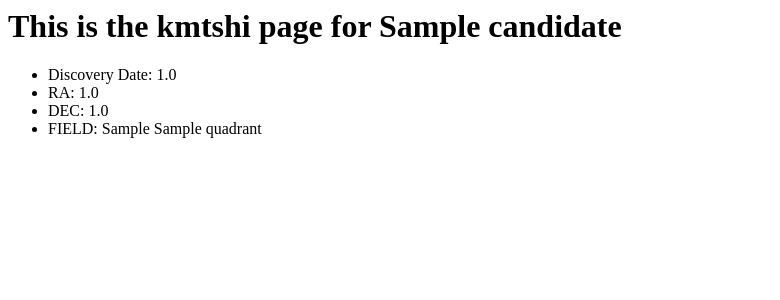
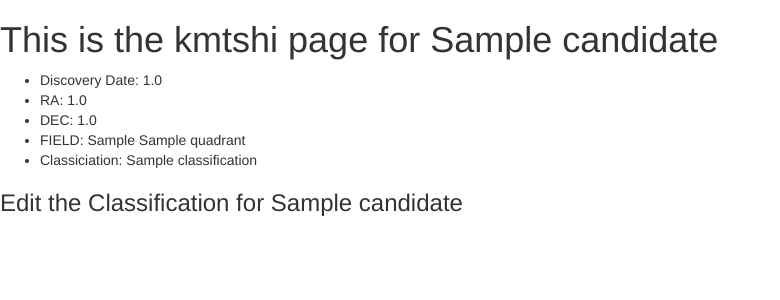
Before and after one commit to mdrout/KMTNet-SN-Exchange, a Django app: page /1/ in a window 1280 px wide. Shown: the top 300 px of the page, without its empty margins (0-780 px from the left). Run offline with Django 3.2, Linux system fonts and the light colour scheme; tables that the repository leaves empty hold one stand-in row (values such as "Sample post"); some libraries are stand-ins or nearby versions.

Commit message:
Added ability to edit classification from candidate page

```diff
--- a/kmtshi/templates/kmtshi/detail.html
+++ b/kmtshi/templates/kmtshi/detail.html
@@ -1,7 +1,23 @@
+<html>
+    <head>
+        <title>kmtshi: {{candidate}} </title>
+        <link rel="stylesheet" href="//maxcdn.bootstrapcdn.com/bootstrap/3.2.0/css/bootstrap.min.css">
+        <link rel="stylesheet" href="//maxcdn.bootstrapcdn.com/bootstrap/3.2.0/css/bootstrap-theme.min.css">
+        <link href='//fonts.googleapis.com/css?family=Lobster&subset=latin,latin-ext' rel='stylesheet' type='text/css'>
+    </head>
+    <body>
+
         <h1> This is the kmtshi page for  {{ candidate }} </h1>
         <ul>
             <li> Discovery Date: {{candidate.date_disc}} </li>
             <li> RA: {{candidate.ra}} </li>
             <li> DEC: {{candidate.dec}} </li>
             <li> FIELD: {{candidate.field}} {{candidate.quadrant}} </li>
+            <li> Classiciation: {{candidate.classification}} </li>
         </ul>
+        <dev>
+            <h3>Edit the Classification for {{candidate}}</h3>
+        </dev>
+
+    </body>
+</html>
--- a/kmtshi/urls.py
+++ b/kmtshi/urls.py
@@ -21,4 +21,5 @@ from kmtshi import views
 urlpatterns = [url(r'^$', views.index, name='index'),
                url(r'^candidates/$', views.candidates, name='candidates'),
                url(r'^(?P<candidate_id>[0-9]+)/$', views.detail,name='detail'),
+               url(r'^(?P<candidate_id>[0-9]+)/class_edit/$', views.classification_edit,name='classification_edit'),
                url(r'^admin/', admin.site.urls)]
--- a/kmtshi/views.py
+++ b/kmtshi/views.py
@@ -1,7 +1,8 @@
 from django.http import HttpResponse,Http404
 from django.template import loader
-from django.shortcuts import render,get_object_or_404
+from django.shortcuts import render,get_object_or_404,redirect
 from kmtshi.models import Field,Quadrant,Classification,Candidate
+from kmtshi.forms import CandidateForm
 
 def index(request):
     return HttpResponse("Hello, world. You're at kmtshi, the KMTNet SN Hunter's Interface.")
@@ -15,3 +16,16 @@ def candidates(request):
 def detail(request, candidate_id):
     candidate=get_object_or_404(Candidate, pk=candidate_id)
     return render(request, 'kmtshi/detail.html',{'candidate': candidate})
+
+def classification_edit(request, candidate_id):
+    candidate = get_object_or_404(Candidate, pk=candidate_id)
+
+    if request.method == "POST":
+        form = CandidateForm(request.POST, instance=candidate)
+        if form.is_valid():
+            candidate = form.save(commit=False)
+            candidate.save()
+            return redirect('candidates')
+    else:
+        form = CandidateForm(instance=candidate)
+    return render(request, 'kmtshi/class_edit.html', {'form': form, 'candidate': candidate})
```
Also changed, not shown: kmtshi/forms.py (added, +15 -0 lines), kmtshi/templates/kmtshi/candidates.html (+7 -2 lines), kmtshi/templates/kmtshi/class_edit.html (added, +16 -0 lines). Lines whose indentation alone changed are shown as unchanged.
